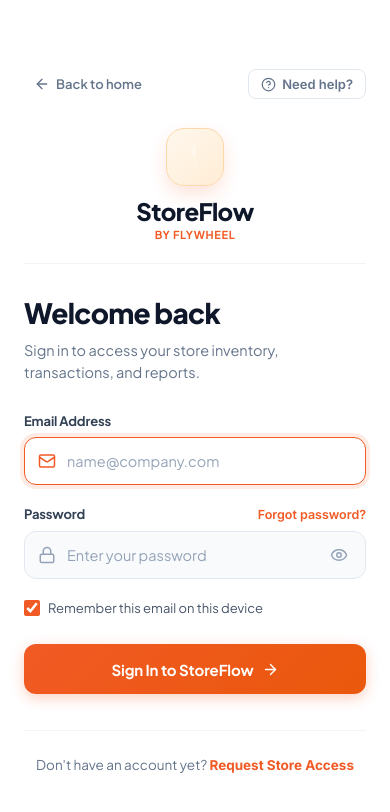
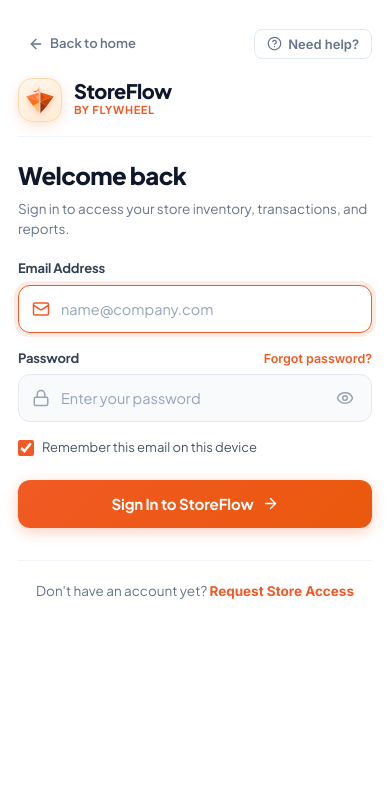
Before and after one commit to FlyWheelTechnologies/flywheel-storeflow, a React (Vite) app in the folder client/: page /login in a window 390 px wide. Shown: the top 812 px of the page. Built offline with nearby package versions, Linux system fonts and the light colour scheme; no server answers.

Commit message:
fix(auth): left-align brand header, clean origami emblem, and restrict bottom nav to org members

```diff
--- a/client/src/index.css
+++ b/client/src/index.css
@@ -201,7 +201,7 @@ button {
   min-height: 38px;
   display: flex;
   align-items: center;
-  justifyContent: flex-end;
+  justify-content: flex-end;
 }
 
 /* Deposits summary cards grid on mobile */
--- a/client/src/main.jsx
+++ b/client/src/main.jsx
@@ -11,7 +11,15 @@ import { registerSW } from 'virtual:pwa-register';
 // Initialize diagnostics & telemetry (PostHog)
 initPostHog();
 
-// Register PWA service worker with immediate check
+// In local development, proactively unregister any cached service worker to prevent stale cache
+if (import.meta.env.DEV && 'serviceWorker' in navigator) {
+  navigator.serviceWorker.getRegistrations().then((registrations) => {
+    for (const registration of registrations) {
+      registration.unregister();
+    }
+  });
+} else {
+  // Register PWA service worker with immediate check in production
   registerSW({
     immediate: true,
     onNeedRefresh() {
@@ -21,6 +29,7 @@ registerSW({
       console.log('[PWA] StoreFlow offline cache ready.');
     },
   });
+}
 
 window.addEventListener('online', () => {
   console.log('App is back online!');
--- a/client/src/pages/Auth.css
+++ b/client/src/pages/Auth.css
@@ -1,5 +1,5 @@
 /* ==========================================================================
-   STOREFLOW ENTERPRISE AUTHENTICATION & LOGIN REDESIGN
+   STOREFLOW ENTERPRISE AUTHENTICATION & LOGIN
    Crafted for Ghanaian Retailers & Wholesalers • Powered by Flywheel
    ========================================================================== */
 
@@ -92,11 +92,16 @@
   max-width: 540px;
 }
 
-/* Top Brand Logo */
+/* Top Brand Showcase Row */
+.sf-hero-brand-row {
+  display: flex;
+  align-items: center;
+  gap: 14px;
+}
+
 .sf-hero-brand {
   display: inline-flex;
   align-items: center;
-  gap: 14px;
   text-decoration: none;
   width: fit-content;
   transition: transform 0.2s ease;
@@ -104,27 +109,6 @@
 
 .sf-hero-brand:hover {
   transform: translateY(-1px);
-}
-
-.sf-brand-logo-badge {
-  width: 48px;
-  height: 48px;
-  border-radius: 14px;
-  background: linear-gradient(135deg, rgba(255, 255, 255, 0.08) 0%, rgba(255, 255, 255, 0.02) 100%);
-  border: 1px solid rgba(241, 90, 36, 0.35);
-  display: flex;
-  align-items: center;
-  justify-content: center;
-  box-shadow: 0 8px 24px -2px rgba(241, 90, 36, 0.25), inset 0 1px 1px rgba(255, 255, 255, 0.15);
-  flex-shrink: 0;
-  backdrop-filter: blur(12px);
-  transition: all 0.25s ease;
-}
-
-.sf-brand-logo-badge:hover {
-  transform: translateY(-1px) scale(1.03);
-  border-color: rgba(241, 90, 36, 0.6);
-  box-shadow: 0 12px 28px -2px rgba(241, 90, 36, 0.4), inset 0 1px 1px rgba(255, 255, 255, 0.25);
 }
 
 .sf-brand-text-col {
@@ -146,97 +130,6 @@
   color: #94a3b8;
   letter-spacing: 0.05em;
   text-transform: uppercase;
-}
-
-/* ==========================================================================
-   INTERACTIVE 3D ORIGAMI ICON ANIMATIONS & FOLDING LOGIC
-   ========================================================================== */
-.sf-origami-container {
-  display: inline-flex;
-  align-items: center;
-  justify-content: center;
-  cursor: pointer;
-  outline: none;
-  perspective: 700px;
-  transform-style: preserve-3d;
-  user-select: none;
-  transition: transform 0.3s cubic-bezier(0.34, 1.56, 0.64, 1);
-}
-
-.sf-origami-container:hover {
-  transform: scale(1.1) translateY(-2px);
-}
-
-.sf-origami-svg {
-  display: block;
-  overflow: visible;
-}
-
-/* Individual origami wings with transform origin at center crease */
-.sf-origami-wing {
-  transform-origin: 18px 20px;
-  transition: transform 0.45s cubic-bezier(0.34, 1.56, 0.64, 1), opacity 0.3s ease;
-}
-
-/* Idle subtle breathing paper flutter */
-.sf-origami-wing-left {
-  animation: idleWingLeft 4s ease-in-out infinite alternate;
-}
-
-.sf-origami-wing-right {
-  animation: idleWingRight 4s ease-in-out infinite alternate;
-}
-
-@keyframes idleWingLeft {
-  0% { transform: rotate(0deg) scale(1); }
-  100% { transform: rotate(-3deg) scale(1.02); }
-}
-
-@keyframes idleWingRight {
-  0% { transform: rotate(0deg) scale(1); }
-  100% { transform: rotate(3deg) scale(1.02); }
-}
-
-/* Password Privacy Fold: Wings fold inward over center spine */
-.sf-origami-wing-left.folded-in {
-  transform: rotate(28deg) scaleX(0.65) translateX(4px) !important;
-  filter: brightness(0.92);
-}
-
-.sf-origami-wing-right.folded-in {
-  transform: rotate(-28deg) scaleX(0.65) translateX(-4px) !important;
-  filter: brightness(0.92);
-}
-
-/* Tap / Click Flutter Animation (3D Somersault) */
-.sf-origami-container.is-fluttering {
-  animation: origamiSomersault 0.8s cubic-bezier(0.34, 1.56, 0.64, 1);
-}
-
-@keyframes origamiSomersault {
-  0% { transform: scale(1) rotate(0deg); }
-  40% { transform: scale(1.22) rotate(-12deg) translateY(-4px); }
-  75% { transform: scale(1.1) rotate(6deg) translateY(-1px); }
-  100% { transform: scale(1) rotate(0deg); }
-}
-
-/* Ascending Flight on Authentication */
-.sf-origami-container.is-flying .sf-origami-wing-left {
-  animation: flyingFlapLeft 0.3s ease-in-out infinite alternate !important;
-}
-
-.sf-origami-container.is-flying .sf-origami-wing-right {
-  animation: flyingFlapRight 0.3s ease-in-out infinite alternate !important;
-}
-
-@keyframes flyingFlapLeft {
-  0% { transform: rotate(0deg) scaleY(1); }
-  100% { transform: rotate(-18deg) scaleY(0.85); }
-}
-
-@keyframes flyingFlapRight {
-  0% { transform: rotate(0deg) scaleY(1); }
-  100% { transform: rotate(18deg) scaleY(0.85); }
 }
 
 /* Hero Pitch & Content */
@@ -396,7 +289,7 @@
   align-items: center;
   justify-content: center;
   background-color: #ffffff;
-  padding: 36px 24px;
+  padding: 32px 20px;
   position: relative;
 }
 
@@ -412,7 +305,7 @@
   display: flex;
   align-items: center;
   justify-content: space-between;
-  margin-bottom: 28px;
+  margin-bottom: 24px;
 }
 
 .sf-back-link {
@@ -455,66 +348,89 @@
 }
 
 /* ==========================================================================
-   MOBILE BRAND HERO SECTION (Visible on mobile/tablets < 1024px)
+   LEFT-ALIGNED BRAND HEADER (Form Panel)
    ========================================================================== */
-.sf-mobile-brand-hero {
+.sf-form-brand-row {
   display: flex;
-  flex-direction: column;
   align-items: center;
-  text-align: center;
-  margin-bottom: 28px;
-  padding-bottom: 20px;
+  gap: 14px;
+  margin-bottom: 24px;
+  padding-bottom: 16px;
   border-bottom: 1px solid #f1f5f9;
 }
 
-@media (min-width: 1024px) {
-  .sf-mobile-brand-hero {
-    display: none;
-  }
+.sf-form-brand-meta {
+  display: flex;
+  flex-direction: column;
 }
 
-.sf-mobile-origami-badge {
-  width: 58px;
-  height: 58px;
-  border-radius: 18px;
-  background: linear-gradient(135deg, #fff7ed 0%, #ffedd5 100%);
-  border: 1.5px solid #fed7aa;
-  display: flex;
-  align-items: center;
-  justify-content: center;
-  margin-bottom: 12px;
-  box-shadow: 0 8px 20px -2px rgba(241, 90, 36, 0.2);
-  transition: transform 0.25s ease;
-}
-
-.sf-mobile-origami-badge:hover {
-  transform: translateY(-2px) scale(1.04);
-}
-
-.sf-mobile-brand-title {
-  font-size: 24px;
+.sf-form-brand-title {
+  font-size: 22px;
   font-weight: 800;
   color: #0f172a;
   letter-spacing: -0.025em;
   line-height: 1.1;
-  margin-bottom: 2px;
 }
 
-.sf-mobile-brand-tag {
+.sf-form-brand-subtitle {
   font-size: 11px;
+  font-weight: 700;
   color: #f15a24;
-  font-weight: 700;
   text-transform: uppercase;
   letter-spacing: 0.06em;
 }
 
+/* ── Interactive Origami Badge Container ── */
+.sf-origami-badge {
+  display: inline-flex;
+  align-items: center;
+  justify-content: center;
+  width: 48px;
+  height: 48px;
+  border-radius: 14px;
+  background: linear-gradient(135deg, #fff7ed 0%, #ffedd5 100%);
+  border: 1.5px solid #fed7aa;
+  box-shadow: 0 4px 14px -2px rgba(241, 90, 36, 0.22);
+  cursor: pointer;
+  flex-shrink: 0;
+  user-select: none;
+  transition: transform 0.25s cubic-bezier(0.34, 1.56, 0.64, 1), box-shadow 0.25s ease, border-color 0.25s ease;
+}
+
+.sf-origami-badge:hover {
+  transform: translateY(-2px) scale(1.06);
+  border-color: #f97316;
+  box-shadow: 0 8px 20px -2px rgba(241, 90, 36, 0.35);
+}
+
+.sf-origami-badge:active {
+  transform: translateY(0) scale(0.95);
+}
+
+.sf-origami-svg {
+  display: block;
+  overflow: visible;
+  filter: drop-shadow(0 2px 4px rgba(241, 90, 36, 0.28));
+}
+
+/* Clean, 100% Reliable 360 Origami Paper Spin */
+.sf-origami-badge.is-fluttering {
+  animation: origamiSpin 0.6s cubic-bezier(0.34, 1.56, 0.64, 1);
+}
+
+@keyframes origamiSpin {
+  0% { transform: scale(1) rotate(0deg); }
+  50% { transform: scale(1.15) rotate(180deg); }
+  100% { transform: scale(1) rotate(360deg); }
+}
+
 /* Header Text */
 .sf-form-header {
-  margin-bottom: 28px;
+  margin-bottom: 24px;
 }
 
 .sf-form-title {
-  font-size: 28px;
+  font-size: 26px;
   font-weight: 800;
   color: #0f172a;
   letter-spacing: -0.025em;
@@ -522,7 +438,7 @@
 }
 
 .sf-form-subtitle {
-  font-size: 14.5px;
+  font-size: 14px;
   color: #64748b;
   line-height: 1.5;
 }
@@ -579,7 +495,7 @@
 .sf-auth-form {
   display: flex;
   flex-direction: column;
-  gap: 20px;
+  gap: 18px;
 }
 
 .sf-field-group {
@@ -812,13 +728,13 @@
 
 /* Footer Section */
 .sf-form-footer {
-  margin-top: 36px;
+  margin-top: 32px;
   display: flex;
   flex-direction: column;
   gap: 14px;
   align-items: center;
   text-align: center;
-  padding-top: 24px;
+  padding-top: 20px;
   border-top: 1px solid #f1f5f9;
 }
 
@@ -1008,3 +924,63 @@
   from { opacity: 0; transform: translateY(16px); }
   to { opacity: 1; transform: translateY(0); }
 }
+
+/* ==========================================================================
+   MOBILE VIEWPORT ENHANCEMENTS (< 640px)
+   ========================================================================== */
+@media (max-width: 640px) {
+  .sf-auth-form-panel {
+    padding: 24px 18px 48px;
+    align-items: flex-start;
+  }
+
+  .sf-form-container {
+    max-width: 100%;
+    margin-top: 4px;
+  }
+
+  .sf-form-top-nav {
+    margin-bottom: 18px;
+  }
+
+  .sf-form-brand-row {
+    margin-bottom: 20px;
+    padding-bottom: 14px;
+    gap: 12px;
+  }
+
+  .sf-origami-badge {
+    width: 44px;
+    height: 44px;
+  }
+
+  .sf-form-brand-title {
+    font-size: 20px;
+  }
+
+  .sf-form-header {
+    margin-bottom: 20px;
+  }
+
+  .sf-form-title {
+    font-size: 24px;
+  }
+
+  .sf-form-subtitle {
+    font-size: 13.5px;
+  }
+
+  .sf-auth-form {
+    gap: 16px;
+  }
+
+  .sf-input {
+    height: 48px;
+    font-size: 14.5px;
+  }
+
+  .sf-submit-btn {
+    height: 48px;
+    font-size: 15px;
+  }
+}
--- a/client/src/pages/Dashboard.css
+++ b/client/src/pages/Dashboard.css
@@ -1253,7 +1253,7 @@
     box-shadow: 0 -4px 16px rgba(0, 0, 0, 0.06);
   }
 
-  .page-content {
+  .page-content.has-bottom-nav {
     padding-bottom: calc(84px + env(safe-area-inset-bottom, 0px)) !important;
   }
 
--- a/client/src/pages/Login.jsx
+++ b/client/src/pages/Login.jsx
@@ -21,78 +21,56 @@ import {
 } from "lucide-react";
 import "./Auth.css";
 
-// ── Interactive 3D Origami Emblem ──
-// Reacts to password focus (folds inward to protect privacy),
-// flutters when clicked/tapped, and takes flight when authenticating.
+// ── StoreFlow Origami Emblem ──
+// Pure self-contained SVG geometric origami facets (no external defs/gradient dependencies).
 const OrigamiIcon = ({
   size = 32,
-  isFolded = false,
-  isFlying = false,
   isFluttering = false,
   onClick
 }) => (
   <div
-    className={`sf-origami-container ${isFluttering ? "is-fluttering" : ""} ${isFlying ? "is-flying" : ""}`}
-    onClick={onClick}
-    title="StoreFlow Origami — tap to fold"
+    className={`sf-origami-badge ${isFluttering ? "is-fluttering" : ""}`}
+    onClick={(e) => {
+      e.stopPropagation();
+      onClick?.(e);
+    }}
+    title="StoreFlow"
     role="button"
     tabIndex={0}
-    onKeyDown={(e) => { if (e.key === "Enter" || e.key === " ") onClick?.(); }}
+    onKeyDown={(e) => {
+      if (e.key === "Enter" || e.key === " ") {
+        e.preventDefault();
+        onClick?.(e);
+      }
+    }}
   >
     <svg
       width={size}
       height={size}
-      viewBox="0 0 36 36"
+      viewBox="0 0 40 40"
       fill="none"
       xmlns="http://www.w3.org/2000/svg"
       className="sf-origami-svg"
     >
-      <defs>
-        <linearGradient id="og-grad-1" x1="18" y1="3" x2="4" y2="15" gradientUnits="userSpaceOnUse">
-          <stop stopColor="#ff8555" />
-          <stop offset="1" stopColor="#f15a24" />
-        </linearGradient>
-        <linearGradient id="og-grad-2" x1="18" y1="3" x2="32" y2="15" gradientUnits="userSpaceOnUse">
-          <stop stopColor="#ea580c" />
-          <stop offset="1" stopColor="#c2410c" />
-        </linearGradient>
-        <linearGradient id="og-grad-3" x1="4" y1="15" x2="18" y2="21" gradientUnits="userSpaceOnUse">
-          <stop stopColor="#fb923c" />
-          <stop offset="1" stopColor="#f97316" />
-        </linearGradient>
-        <linearGradient id="og-grad-4" x1="32" y1="15" x2="18" y2="21" gradientUnits="userSpaceOnUse">
-          <stop stopColor="#9a3412" />
-          <stop offset="1" stopColor="#7c2d12" />
-        </linearGradient>
-        <linearGradient id="og-grad-5" x1="18" y1="21" x2="11" y2="33" gradientUnits="userSpaceOnUse">
-          <stop stopColor="#fdba74" />
-          <stop offset="1" stopColor="#fb923c" />
-        </linearGradient>
-        <linearGradient id="og-grad-6" x1="18" y1="21" x2="25" y2="33" gradientUnits="userSpaceOnUse">
-          <stop stopColor="#c2410c" />
-          <stop offset="1" stopColor="#9a3412" />
-        </linearGradient>
-      </defs>
+      {/* Origami Head & Beak */}
+      <polygon points="20,4 16,9 20,11" fill="#fb923c" />
+      <polygon points="16,9 11,10 16,11" fill="#ea580c" />
+      <polygon points="20,4 20,11 18,7.5" fill="#ffffff" fillOpacity="0.45" />
 
-      {/* Left Wing Group (Folds inward on password focus) */}
-      <g className={`sf-origami-wing sf-origami-wing-left ${isFolded ? "folded-in" : ""}`}>
-        <path d="M18 3L4 14L18 20Z" fill="url(#og-grad-1)" />
-        <path d="M4 14L11 25L18 20Z" fill="url(#og-grad-3)" />
-        <path d="M18 20L11 25L18 33Z" fill="url(#og-grad-5)" />
-      </g>
+      {/* Left Wing Facets */}
+      <polygon points="20,11 4,16 20,22" fill="#ff7a45" />
+      <polygon points="4,16 12,27 20,22" fill="#f97316" />
+      <polygon points="20,22 12,27 20,36" fill="#fdba74" />
+      <polygon points="20,11 20,22 15,16.5" fill="#ffffff" fillOpacity="0.32" />
 
-      {/* Right Wing Group (Folds inward on password focus) */}
-      <g className={`sf-origami-wing sf-origami-wing-right ${isFolded ? "folded-in" : ""}`}>
-        <path d="M18 3L32 14L18 20Z" fill="url(#og-grad-2)" />
-        <path d="M32 14L25 25L18 20Z" fill="url(#og-grad-4)" />
-        <path d="M18 20L25 25L18 33Z" fill="url(#og-grad-6)" />
-      </g>
+      {/* Right Wing Facets */}
+      <polygon points="20,11 36,16 20,22" fill="#ea580c" />
+      <polygon points="36,16 28,27 20,22" fill="#c2410c" />
+      <polygon points="20,22 28,27 20,36" fill="#9a3412" />
+      <polygon points="20,11 20,22 25,16.5" fill="#000000" fillOpacity="0.14" />
 
-      {/* Center Spine & Fold Highlights */}
-      <g className="sf-origami-spine">
-        <path d="M18 3L18 20L13.5 11.5Z" fill="#ffffff" fillOpacity="0.38" />
-        <line x1="18" y1="3" x2="18" y2="33" stroke="rgba(255,255,255,0.45)" strokeWidth="0.8" />
-      </g>
+      {/* Center Spine Crease Line */}
+      <line x1="20" y1="4" x2="20" y2="36" stroke="#ffffff" strokeOpacity="0.75" strokeWidth="1" />
     </svg>
   </div>
 );
@@ -103,7 +81,6 @@ export default function Login() {
   const [password, setPassword] = useState("");
   const [rememberMe, setRememberMe] = useState(true);
   const [showPassword, setShowPassword] = useState(false);
-  const [passwordFocused, setPasswordFocused] = useState(false);
   const [origamiFlutter, setOrigamiFlutter] = useState(false);
   const [capsLockActive, setCapsLockActive] = useState(false);
   const [loading, setLoading] = useState(false);
@@ -147,10 +124,8 @@ export default function Login() {
 
   const triggerOrigamiFlutter = () => {
     setOrigamiFlutter(true);
-    setTimeout(() => setOrigamiFlutter(false), 800);
+    setTimeout(() => setOrigamiFlutter(false), 600);
   };
-
-  const isOrigamiFolded = passwordFocused && !showPassword && mode === "signin";
 
   const handleLogin = async (e) => {
     e.preventDefault();
@@ -239,7 +214,7 @@ export default function Login() {
 
   return (
     <div className="sf-auth-layout">
-      {/* ── Left Hero Visual / Brand Side (Desktop) ── */}
+      {/* ── Left Hero Visual / Brand Side (Desktop Showcase) ── */}
       <aside className="sf-auth-hero">
         <div className="sf-hero-gradient-overlay" />
 
@@ -248,22 +223,20 @@ export default function Login() {
         <div className="sf-glow-orb orb-secondary" />
 
         <div className="sf-hero-inner">
-          {/* Top Brand Link */}
-          <Link to="/" className="sf-hero-brand" title="Return to StoreFlow Home">
-            <div className="sf-brand-logo-badge">
+          {/* Top Brand Showcase */}
+          <div className="sf-hero-brand-row">
             <OrigamiIcon
-                size={28}
-                isFolded={isOrigamiFolded}
-                isFlying={loading}
+              size={32}
               isFluttering={origamiFlutter}
               onClick={triggerOrigamiFlutter}
             />
-            </div>
+            <Link to="/" className="sf-hero-brand" title="Return to StoreFlow Home">
               <div className="sf-brand-text-col">
                 <span className="sf-brand-title">StoreFlow</span>
                 <span className="sf-brand-tag">By Flywheel</span>
               </div>
             </Link>
+          </div>
 
           {/* Central Pitch / Headline */}
           <div className="sf-hero-pitch">
@@ -330,7 +303,7 @@ export default function Login() {
         </div>
       </aside>
 
-      {/* ── Right Auth Form Panel ── */}
+      {/* ── Right Auth Form Panel (Centered Form Container) ── */}
       <main className="sf-auth-form-panel">
         <div className="sf-form-container">
 
@@ -352,19 +325,17 @@ export default function Login() {
             </button>
           </div>
 
-          {/* Mobile-Only Prominent Brand Header */}
-          <div className="sf-mobile-brand-hero">
-            <div className="sf-mobile-origami-badge">
+          {/* ── Brand Header (Left-Aligned with Form) ── */}
+          <div className="sf-form-brand-row">
             <OrigamiIcon
               size={34}
-                isFolded={isOrigamiFolded}
-                isFlying={loading}
               isFluttering={origamiFlutter}
               onClick={triggerOrigamiFlutter}
             />
+            <div className="sf-form-brand-meta">
+              <span className="sf-form-brand-title">StoreFlow</span>
+              <span className="sf-form-brand-subtitle">by Flywheel</span>
             </div>
-            <h1 className="sf-mobile-brand-title">StoreFlow</h1>
-            <span className="sf-mobile-brand-tag">by Flywheel</span>
           </div>
 
           {/* Form Header */}
@@ -463,8 +434,6 @@ export default function Login() {
                     placeholder="Enter your password"
                     value={password}
                     onChange={(e) => setPassword(e.target.value)}
-                    onFocus={() => setPasswordFocused(true)}
-                    onBlur={() => setPasswordFocused(false)}
                     onKeyDown={handleKeyDown}
                     onKeyUp={handleKeyDown}
                     required
@@ -601,7 +570,7 @@ export default function Login() {
           <div className="sf-modal-card animate-slide-up" onClick={(e) => e.stopPropagation()}>
             <div className="sf-modal-header">
               <div className="sf-modal-title-group">
-                <OrigamiIcon size={24} />
+                <Store size={22} className="sf-modal-icon" />
                 <h3>Get Access to StoreFlow</h3>
               </div>
               <button
```
Also changed, not shown: client/src/components/Layout.jsx (+9 -3 lines). Lines whose indentation alone changed are shown as unchanged.
